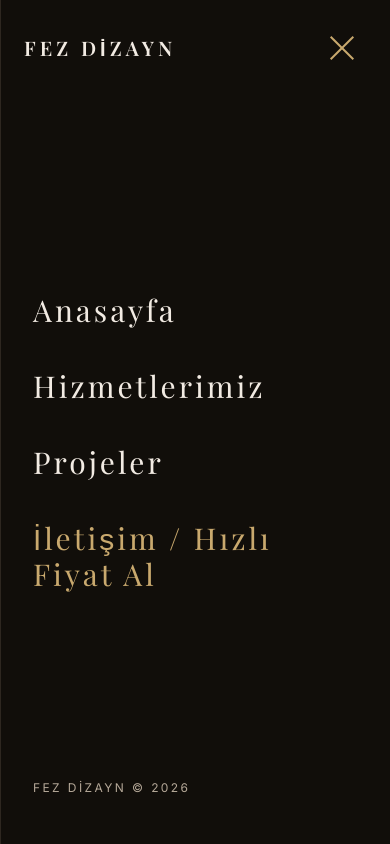
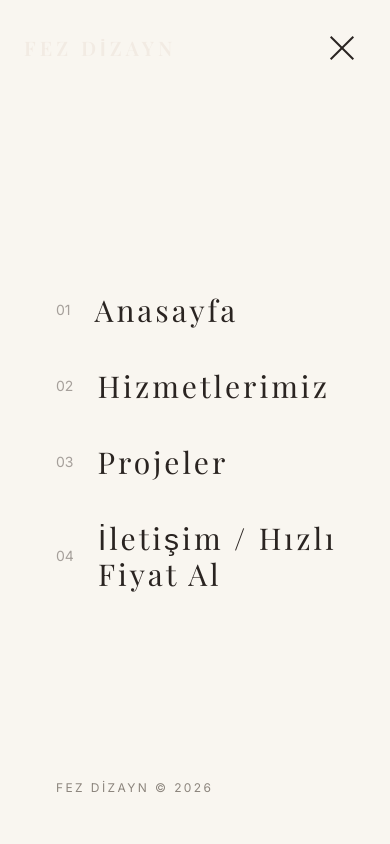
Before and after one commit to MuhammedTogmus/fez-dizayn, a Next.js app: page / in a window 390 px wide. Both pictures are taken after a click on the button "Menüyü Aç/Kapat". Shown: the top 844 px of the page. Built offline with nearby package versions, Linux system fonts and the light colour scheme; a web font is replaced by a local one.

Commit message:
feat: implement responsive Navbar component with mobile menu and scroll effects

```diff
--- a/src/components/Navbar.tsx
+++ b/src/components/Navbar.tsx
@@ -67,7 +67,7 @@ export default function Navbar() {
             aria-label="Menüyü Aç/Kapat"
           >
             <motion.span
-              animate={mobileOpen ? { rotate: 45, y: 10, backgroundColor: '#c9a96e' } : { rotate: 0, y: 0, backgroundColor: '#f2ebe3' }}
+              animate={mobileOpen ? { rotate: 45, y: 10, backgroundColor: '#2A2421' } : { rotate: 0, y: 0, backgroundColor: '#f2ebe3' }}
               className="block h-[2px] w-8 origin-center transition-colors"
             />
             <motion.span
@@ -75,7 +75,7 @@ export default function Navbar() {
               className="block h-[2px] bg-[#f2ebe3] transition-all"
             />
             <motion.span
-              animate={mobileOpen ? { rotate: -45, y: -10, backgroundColor: '#c9a96e', width: '32px' } : { rotate: 0, y: 0, backgroundColor: '#f2ebe3', width: '16px' }}
+              animate={mobileOpen ? { rotate: -45, y: -10, backgroundColor: '#2A2421', width: '32px' } : { rotate: 0, y: 0, backgroundColor: '#f2ebe3', width: '16px' }}
               className="block h-[2px] origin-center transition-all"
             />
           </button>
@@ -85,30 +85,29 @@ export default function Navbar() {
       <AnimatePresence>
         {mobileOpen && (
           <motion.div
-            initial={{ opacity: 0, x: '100%' }}
-            animate={{ opacity: 1, x: 0 }}
-            exit={{ opacity: 0, x: '100%' }}
-            transition={{ duration: 0.6, ease: [0.16, 1, 0.3, 1] as any }}
-            className="fixed inset-0 z-[40] flex flex-col justify-center bg-[#110e0a] px-8 sm:px-16 pointer-events-auto border-l border-[#2e2720]"
+            initial={{ opacity: 0, y: -20 }}
+            animate={{ opacity: 1, y: 0 }}
+            exit={{ opacity: 0, y: -20, transition: { delay: 0.3, duration: 0.5, ease: [0.76, 0, 0.24, 1] } }}
+            transition={{ duration: 0.7, ease: [0.76, 0, 0.24, 1] as any }}
+            className="fixed inset-0 z-[40] flex flex-col justify-center bg-[#F9F6F0] px-8 sm:px-16 pointer-events-auto"
           >
-            <div className="flex flex-col gap-10 mt-10">
+            <div className="flex flex-col gap-10 mt-10 pl-6 sm:pl-12 md:pl-24">
               {navLinks.map((link, i) => (
                 <motion.div
                   key={link.label}
-                  initial={{ opacity: 0, x: 50 }}
-                  animate={{ opacity: 1, x: 0 }}
-                  exit={{ opacity: 0, x: 30 }}
-                  transition={{ delay: 0.1 + i * 0.1, duration: 0.5, ease: 'easeOut' }}
+                  initial={{ opacity: 0, y: 30 }}
+                  animate={{ opacity: 1, y: 0 }}
+                  exit={{ opacity: 0, y: 10 }}
+                  transition={{ delay: 0.2 + i * 0.1, duration: 0.6, ease: [0.33, 1, 0.68, 1] }}
                 >
                   <Link
                     href={link.href}
                     target={link.external ? '_blank' : undefined}
                     rel={link.external ? 'noopener noreferrer' : undefined}
                     onClick={() => setMobileOpen(false)}
-                    className={`font-serif text-3xl sm:text-4xl tracking-widest transition-colors ${
-                      link.external ? 'text-[#c9a96e] hover:text-[#d4a24e]' : 'text-[#f2ebe3] hover:text-[#c9a96e]'
-                    }`}
+                    className="group flex items-center font-serif text-3xl sm:text-4xl md:text-5xl tracking-widest transition-colors text-[#2A2421] hover:text-[#c9a96e]"
                   >
+                    <span className="text-sm md:text-base text-stone-400 mr-6 md:mr-8 font-sans tracking-normal group-hover:text-[#c9a96e] transition-colors">0{i + 1}</span>
                     {link.label}
                   </Link>
                 </motion.div>
@@ -116,8 +115,8 @@ export default function Navbar() {
             </div>
 
             <motion.div
-              initial={{ opacity: 0 }} animate={{ opacity: 1 }} transition={{ delay: 0.6 }}
-              className="absolute bottom-12 left-8 sm:left-16 text-[#b5a898] text-xs tracking-[0.2em] uppercase"
+              initial={{ opacity: 0 }} animate={{ opacity: 1 }} exit={{ opacity: 0 }} transition={{ delay: 0.5, duration: 0.4 }}
+              className="absolute bottom-12 left-14 sm:left-28 md:left-40 text-[#8c857d] text-xs tracking-[0.2em] uppercase font-sans"
             >
               Fez Dizayn &copy; {new Date().getFullYear()}
             </motion.div>
```
